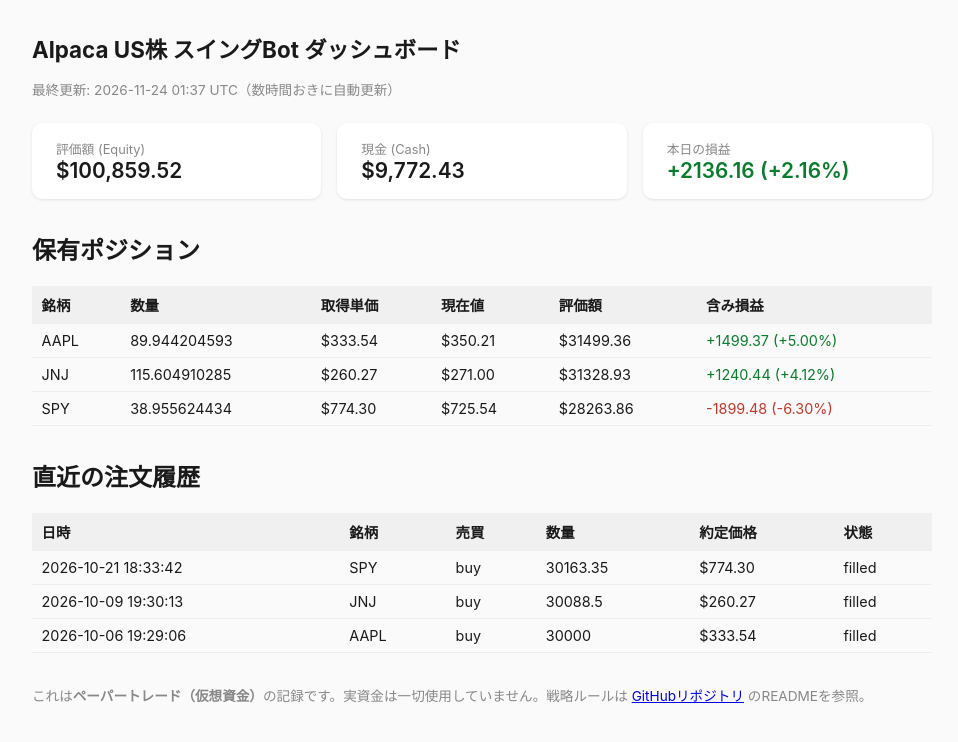
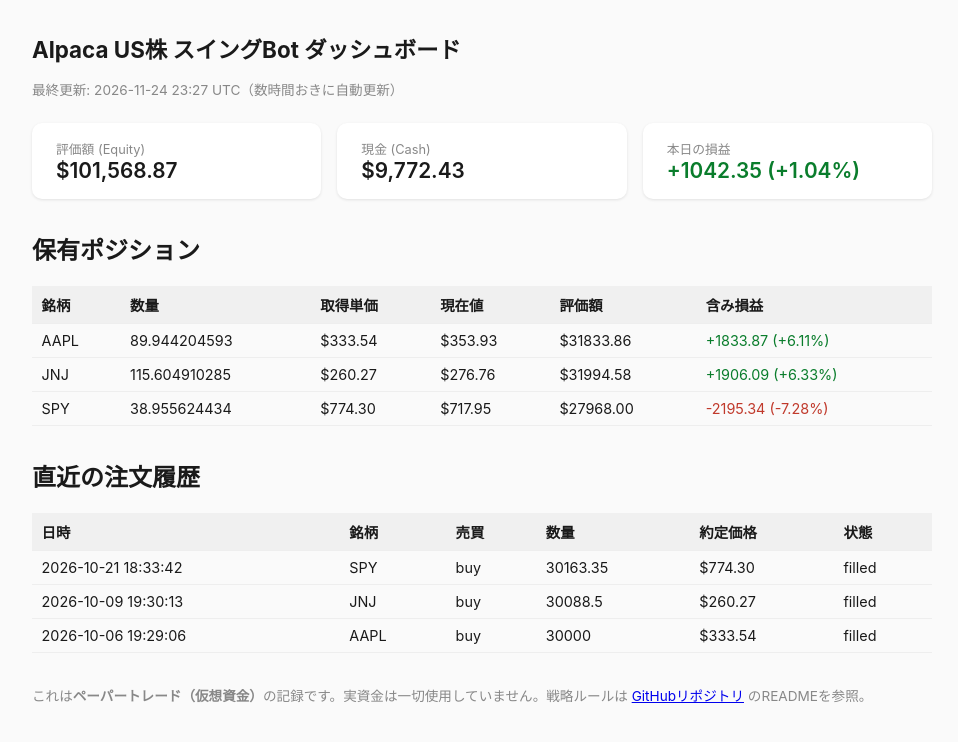
Before and after one commit to kawahararyusei111-sudo/alpaca-us-swing-bot, a plain HTML site: page docs/index.html in a window 1280 px wide. Shown: the whole page, without its empty margins (158-1116 px from the left). Drawn offline with Linux system fonts and the light colour scheme.

Commit message:
Update dashboard

```diff
--- a/docs/index.html
+++ b/docs/index.html
@@ -21,12 +21,12 @@
 </style>
 </head><body>
 <h1>Alpaca US株 スイングBot ダッシュボード</h1>
-<div class="updated">最終更新: 2026-11-24 01:37 UTC（数時間おきに自動更新）</div>
+<div class="updated">最終更新: 2026-11-24 23:27 UTC（数時間おきに自動更新）</div>
 
 <div class="cards">
-  <div class="card"><div class="label">評価額 (Equity)</div><div class="value">$100,859.52</div></div>
+  <div class="card"><div class="label">評価額 (Equity)</div><div class="value">$101,568.87</div></div>
   <div class="card"><div class="label">現金 (Cash)</div><div class="value">$9,772.43</div></div>
-  <div class="card"><div class="label">本日の損益</div><div class="value pos">+2136.16 (+2.16%)</div></div>
+  <div class="card"><div class="label">本日の損益</div><div class="value pos">+1042.35 (+1.04%)</div></div>
 </div>
 
 <h2>保有ポジション</h2>
@@ -36,23 +36,23 @@
           <td>AAPL</td>
           <td>89.944204593</td>
           <td>$333.54</td>
-          <td>$350.21</td>
-          <td>$31499.36</td>
-          <td class="pos">+1499.37 (+5.00%)</td>
+          <td>$353.93</td>
+          <td>$31833.86</td>
+          <td class="pos">+1833.87 (+6.11%)</td>
         </tr><tr>
           <td>JNJ</td>
           <td>115.604910285</td>
           <td>$260.27</td>
-          <td>$271.00</td>
-          <td>$31328.93</td>
-          <td class="pos">+1240.44 (+4.12%)</td>
+          <td>$276.76</td>
+          <td>$31994.58</td>
+          <td class="pos">+1906.09 (+6.33%)</td>
         </tr><tr>
           <td>SPY</td>
           <td>38.955624434</td>
           <td>$774.30</td>
-          <td>$725.54</td>
-          <td>$28263.86</td>
-          <td class="neg">-1899.48 (-6.30%)</td>
+          <td>$717.95</td>
+          <td>$27968.00</td>
+          <td class="neg">-2195.34 (-7.28%)</td>
         </tr>
 </table>
 
```
